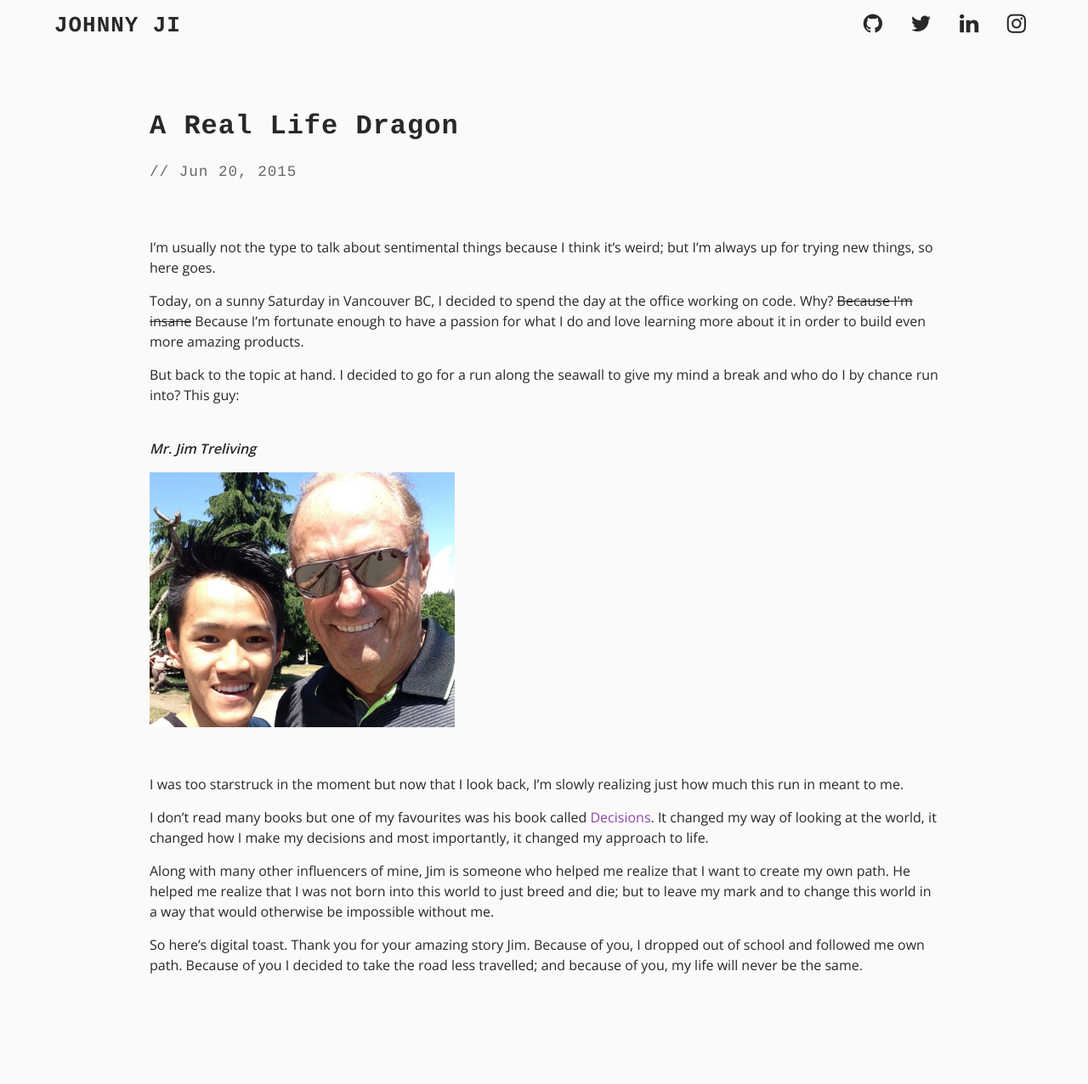
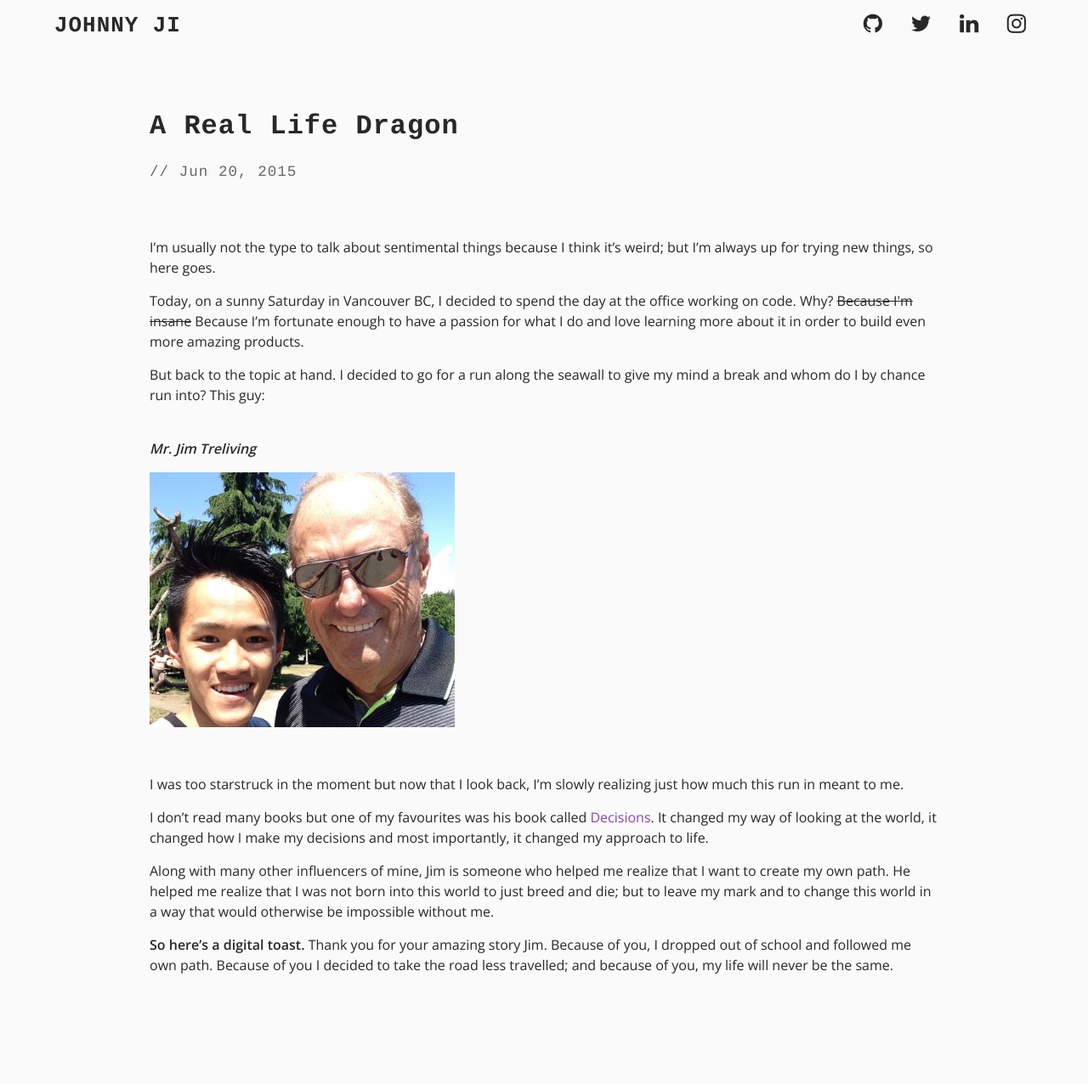
Before and after one commit to johnnyji/jekyll_blog, a Jekyll site: the page built from _posts/2015-06-20-a-real-life-dragon.markdown, in a window 1280 px wide. Shown: the whole page at 85% size. Built offline with Jekyll 4.4.1, drawn with Linux system fonts in a browser that asks for light colours; nearby versions of some CDN libraries.

Commit message:
fix typo

```diff
--- a/_posts/2015-06-20-a-real-life-dragon.markdown
+++ b/_posts/2015-06-20-a-real-life-dragon.markdown
@@ -9,7 +9,7 @@ I'm usually not the type to talk about sentimental things because I think it's w
 
 Today, on a sunny Saturday in Vancouver BC, I decided to spend the day at the office working on code. Why? <strike>Because I'm insane</strike> Because I'm fortunate enough to have a passion for what I do and love learning more about it in order to build even more amazing products.
 
-But back to the topic at hand. I decided to go for a run along the seawall to give my mind a break and who do I by chance run into? This guy:
+But back to the topic at hand. I decided to go for a run along the seawall to give my mind a break and whom do I by chance run into? This guy:
 
 <br>
 <strong><em>Mr. Jim Treliving</em></strong>
@@ -22,7 +22,7 @@ I don't read many books but one of my favourites was his book called [Decisions]
 
 Along with many other influencers of mine, Jim is someone who helped me realize that I want to create my own path. He helped me realize that I was not born into this world to just breed and die; but to leave my mark and to change this world in a way that would otherwise be impossible without me.
 
-So here's digital toast. Thank you for your amazing story Jim. Because of you, I dropped out of school and followed me own path. Because of you I decided to take the road less travelled; and because of you, my life will never be the same.
+<strong>So here's a digital toast.</strong> Thank you for your amazing story Jim. Because of you, I dropped out of school and followed me own path. Because of you I decided to take the road less travelled; and because of you, my life will never be the same.
 
 
 [book]: http://www.amazon.ca/Decisions-Making-Right-Righting-Wrong/dp/1443411817
```
